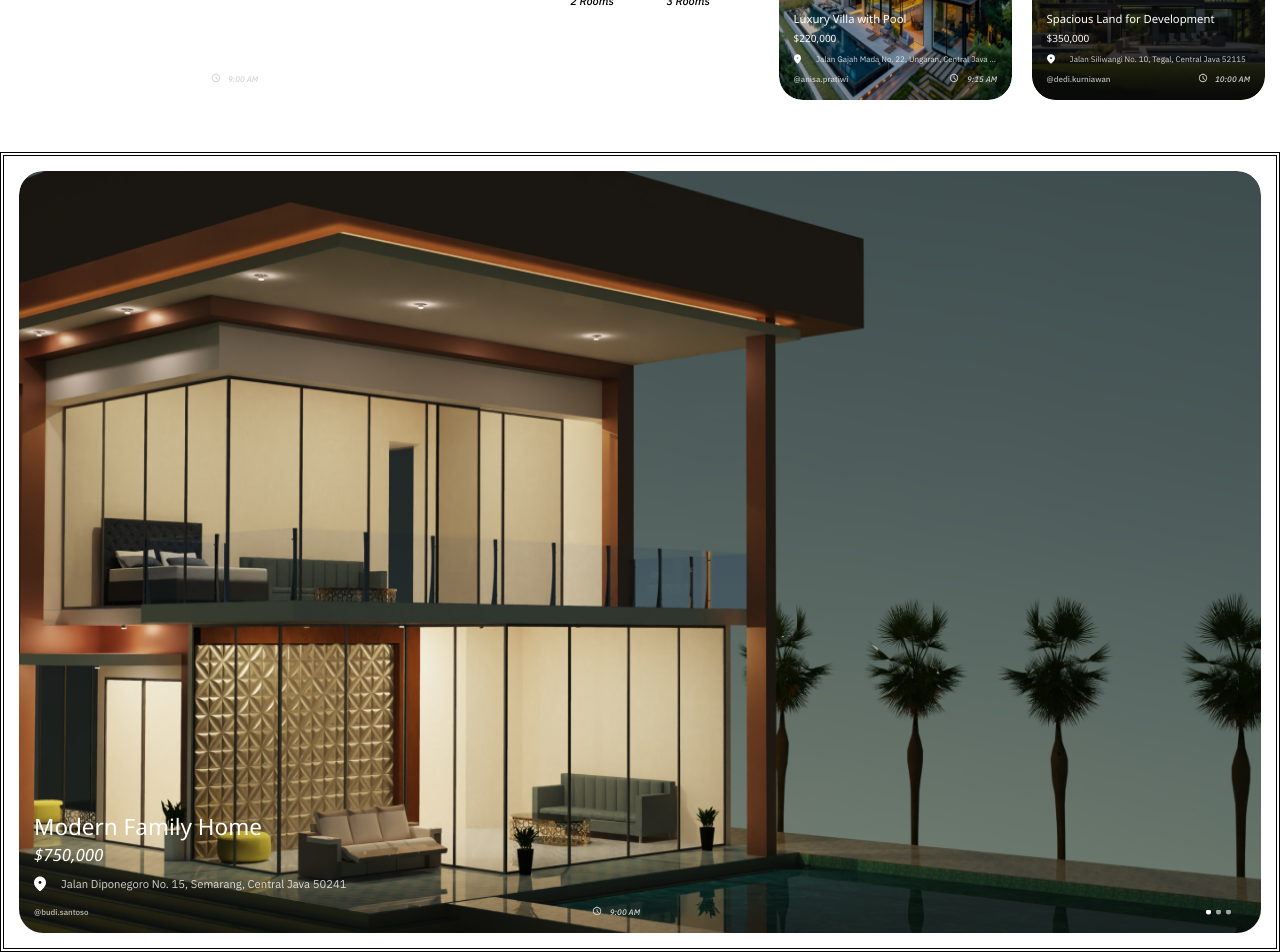
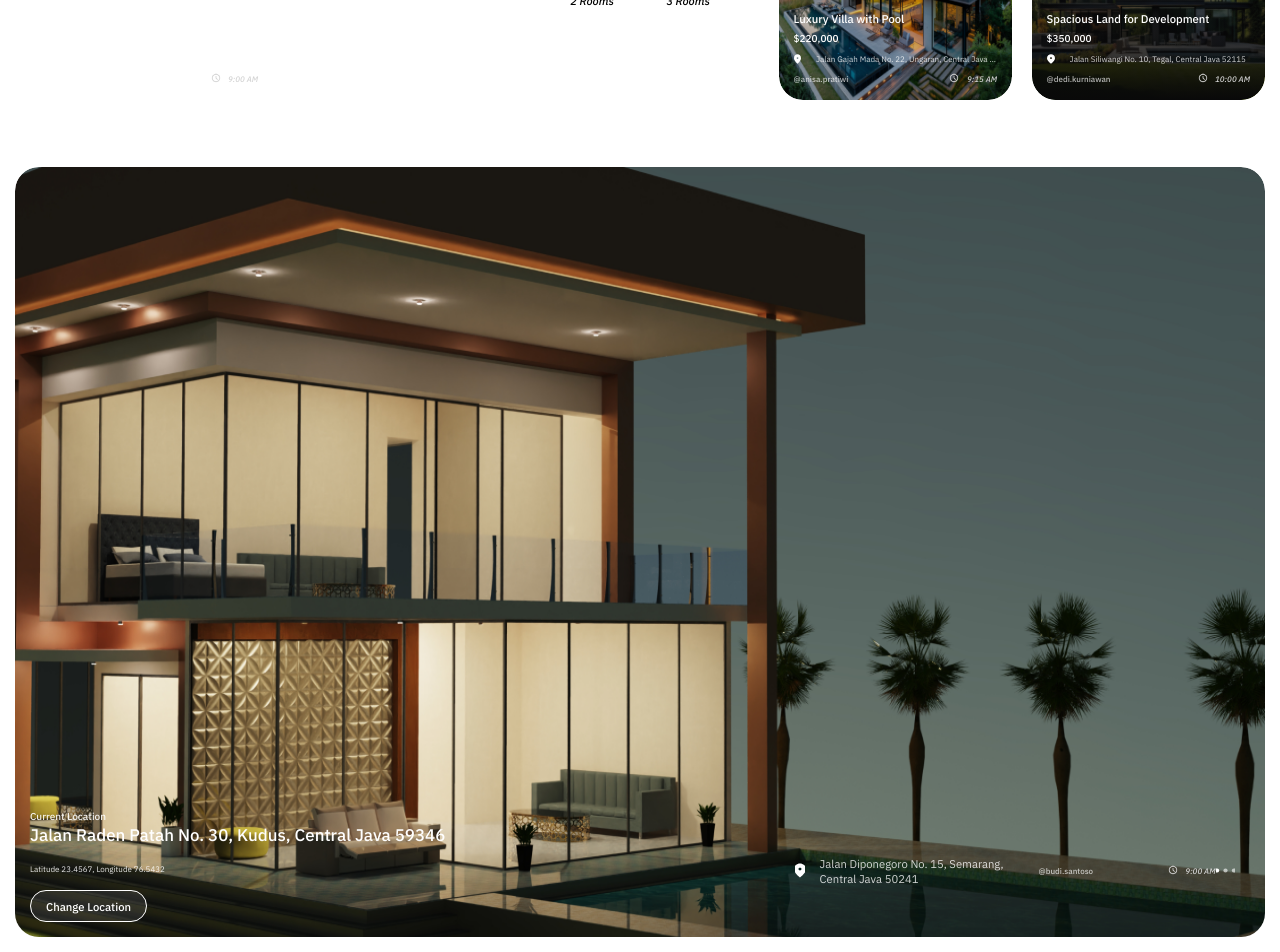
Before and after one commit to RereTooki/MS-Real-Estate-Landing, a React (Vite) app: page / in a window 1280 px wide. Shown: the part 1448-2400 px from the top of the page. Built offline with nearby package versions, Linux system fonts and the light colour scheme.

Commit message:
started explore section

```diff
--- a/src/components/Discover.tsx
+++ b/src/components/Discover.tsx
@@ -32,8 +32,10 @@ const Discover = () => {
           <div className="sborder-4 border-black w-[100%] text-white absolute bottom-4 left-0 px-4 hover:scale-[1.02] transition ease-in-out duration-500 delay-10 cursor-pointer">
             <div className="flex flex-col gap-2">
               <div className="flex flex-col">
-                <h5 className="font-medium text-2xl">Modern Family Home</h5>
-                <h6 className="italic font-medium text-lg">$750,000</h6>
+                <h5 className="font-medium text-2xl ibmFont">
+                  Modern Family Home
+                </h5>
+                <h6 className="italic font-medium text-lg ibmFont">$750,000</h6>
               </div>
               <div className="flex items-center gap-4 font-normal text-xs">
                 <div className="borsder-2 h-[15px] w-[12px] object-cover">
@@ -43,13 +45,13 @@ const Discover = () => {
                     alt="Location icon"
                   />
                 </div>
-                <p className="text-white/80">
+                <p className="text-white/80 ibmFont">
                   Jalan Diponegoro No. 15, Semarang, Central Java 50241
                 </p>
               </div>
               <div className="flex flex-row sborder-4 items-center justify-between mt-2">
                 <div className="sborder-2 flex justify-between w-1/2">
-                  <p className="font-medium text-[8px] text-white/70">
+                  <p className="font-medium text-[8px] text-white/70 ibmFont">
                     @budi.santoso
                   </p>
                   <div className="flex gap-2">
@@ -61,7 +63,7 @@ const Discover = () => {
                         alt="A clock"
                       />
                     </div>
-                    <p className="text-[#D3D3D3] italic font-medium text-[8px]">
+                    <p className="text-[#D3D3D3] italic font-medium text-[8px] ibmFont">
                       9:00 AM
                     </p>
                   </div>
@@ -95,8 +97,8 @@ const Discover = () => {
               <p>@budi.santoso</p>
             </div>
             <div className="text-[#010101] text-lg font-medium z-20 sborder-2 self-center ibmFont text-center flex flex-col gap-0s">
-              <p>Budi Santoso</p>
-              <p className="text-[8px] italic leading-snug">
+              <p className="ibmFont">Budi Santoso</p>
+              <p className="text-[8px] italic leading-snug ibmFont">
                 budisantoso24@email.com
               </p>
             </div>
@@ -131,8 +133,8 @@ const Discover = () => {
                 />
               </div>
               <div className="flex flex-col">
-                <p className="italic text-[8px]">Size</p>
-                <p className="italic text-xs">200 m²</p>
+                <p className="italic text-[8px] ibmFont">Size</p>
+                <p className="italic text-xs ibmFont">200 m²</p>
               </div>
             </div>
             <div className="flex border-black sborder-4 w-full justify-around">
@@ -141,10 +143,10 @@ const Discover = () => {
                   <img className="w-full h-full" src={bathtub} alt="bathtub" />
                 </div>
                 <div className="flex flex-col">
-                  <p className="italic text-[8px] font-medium text-center">
+                  <p className="italic text-[8px] font-medium text-center ibmFont">
                     Bathroom
                   </p>
-                  <p className="italic text-xs font-medium">2 Rooms</p>
+                  <p className="italic text-xs font-medium ibmFont">2 Rooms</p>
                 </div>
               </div>
               <div className="flex flex-col sborder-4 items-center gap-4 hover:scale-[1.04] transition ease-in-out duration-500 delay-10 cursor-pointer">
@@ -152,10 +154,10 @@ const Discover = () => {
                   <img className="w-full h-full" src={bedroom} alt="bathtub" />
                 </div>
                 <div className="flex flex-col">
-                  <p className="italic text-[8px] font-medium text-center">
+                  <p className="italic text-[8px] font-medium text-center ibmFont">
                     Bedroom
                   </p>
-                  <p className="italic text-xs font-medium">3 Rooms</p>
+                  <p className="italic text-xs font-medium ibmFont">3 Rooms</p>
                 </div>
               </div>
             </div>
@@ -170,7 +172,7 @@ const Discover = () => {
             <h3 className="ibmFont text-4xl font-medium leading-[47px] pb-4">
               Discover Your Next Chapter in the Perfect Home
             </h3>
-            <p className="font-normal text-xs ibmFont tracking-wider text-justify leading-[18px]">
+            <p className="font-normal text-xs ibmFont tracking-wider text-justify leading-[18px] ibmFont">
               Finding the right home is more than just a transaction; it’s the
               start of a new chapter in your life. Whether you’re upgrading,
               downsizing, or finding your very first place, our curated
@@ -191,10 +193,12 @@ const Discover = () => {
               <div className="sborder-4 border-black w-[100%] text-white absolute bottom-4 left-0 px-4 hover:scale-[1.02] transition ease-in-out duration-500 delay-10 cursor-pointer">
                 <div className="flex flex-col gap-2">
                   <div className="flex flex-col">
-                    <h5 className="font-medium text-xs leading-loose">
+                    <h5 className="font-medium text-xs leading-loose ibmFont">
                       Luxury Villa with Pool
                     </h5>
-                    <h6 className="font-medium text-[10px]">$220,000</h6>
+                    <h6 className="font-medium text-[10px] ibmFont">
+                      $220,000
+                    </h6>
                   </div>
                   <div className="flex items-center gap-4 font-normal text-[8px]">
                     <div className="borsder-2 h-[10px] w-[8px] object-cover">
@@ -204,12 +208,12 @@ const Discover = () => {
                         alt="Location icon"
                       />
                     </div>
-                    <p className="truncate ... text-white/80">
+                    <p className="truncate ... text-white/80 ibmFont">
                       Jalan Gajah Mada No. 22, Ungaran, Central Java 50512
                     </p>
                   </div>
                   <div className="flex flex-row sborder-4 items-center justify-between">
-                    <p className="font-medium text-[8px] text-white/70">
+                    <p className="font-medium text-[8px] text-white/70 ibmFont">
                       @anisa.pratiwi
                     </p>
 
@@ -222,7 +226,7 @@ const Discover = () => {
                           alt="A clock"
                         />
                       </div>
-                      <p className="text-[#D3D3D3] italic font-medium text-[8px]">
+                      <p className="text-[#D3D3D3] italic font-medium text-[8px] ibmFont">
                         9:15 AM
                       </p>
                     </div>
@@ -243,10 +247,12 @@ const Discover = () => {
               <div className="sborder-4 border-black w-[100%] text-white absolute bottom-4 left-0 px-4 hover:scale-[1.02] transition ease-in-out duration-500 delay-10 cursor-pointer">
                 <div className="flex flex-col gap-2">
                   <div className="flex flex-col">
-                    <h5 className="font-medium text-xs leading-loose">
+                    <h5 className="font-medium text-xs leading-loose ibmFont">
                       Spacious Land for Development
                     </h5>
-                    <h6 className="font-medium text-[10px]">$350,000</h6>
+                    <h6 className="font-medium text-[10px] ibmFont">
+                      $350,000
+                    </h6>
                   </div>
                   <div className="flex items-center gap-4 font-normal text-[8px]">
                     <div className="borsder-2 h-[10px] w-[8px] object-cover">
@@ -256,12 +262,12 @@ const Discover = () => {
                         alt="Location icon"
                       />
                     </div>
-                    <p className="truncate ... text-white/80">
+                    <p className="truncate ... text-white/80 ibmFont">
                       Jalan Siliwangi No. 10, Tegal, Central Java 52115
                     </p>
                   </div>
                   <div className="flex flex-row sborder-4 items-center justify-between">
-                    <p className="font-medium text-[8px] text-white/70">
+                    <p className="font-medium text-[8px] text-white/70 ibmFont">
                       @dedi.kurniawan
                     </p>
 
@@ -274,7 +280,7 @@ const Discover = () => {
                           alt="A clock"
                         />
                       </div>
-                      <p className="text-[#D3D3D3] italic font-medium text-[8px]">
+                      <p className="text-[#D3D3D3] italic font-medium text-[8px] ibmFont">
                         10:00 AM
                       </p>
                     </div>
--- a/src/components/Explore.tsx
+++ b/src/components/Explore.tsx
@@ -7,10 +7,10 @@ import clock from "../assets/icons/clock.svg";
 const Explore = () => {
   return (
     <>
-      <div className="h-[100vh] border-4 border-double border-black p-4">
+      <div className="h-[100vh] sborder-4 border-double border-black p-4 ibmFont">
         <div
           className="wborder-4 w-full h-full rounded-[24px] ibmFont relative overflow-hidden"
-          data-aoss="fade-right"
+          data-aos="fade-up"
           data-aos-duration="1700"
         >
           <div className="hover:scale-[1.04] transition ease-in-out duration-500 delay-10 cursor-pointer h-[100vh]">
@@ -20,12 +20,25 @@ const Explore = () => {
               alt="background-img"
             />
           </div>
-          <div className="sborder-4 border-black w-[100%] text-white absolute bottom-4 left-0 px-4 hover:scale-[1.02] transition ease-in-out duration-500 delay-10 cursor-pointer">
-            <div className="flex flex-col gap-2">
+          <div className="sborder-4 border-black w-[100%] text-white absolute bottom-4 left-0 px-4 hover:scale-[1.02] transition ease-in-out duration-500 delay-10 cursor-pointer flex flex-row gap-2 justify-between items-center ">
+            <div className="sborder-4 border-double flex flex-col gap-[15px]">
               <div className="flex flex-col">
-                <h5 className="font-medium text-2xl">Modern Family Home</h5>
-                <h6 className="italic font-medium text-lg">$750,000</h6>
+                <h5 className="font-medium text-[10px] leading-none text-white/90 ibmFont">
+                  Current Location
+                </h5>
+                <h4 className="font-medium text-lg ibmFont">
+                  Jalan Raden Patah No. 30, Kudus, Central Java 59346
+                </h4>
               </div>
+              <h5 className="font-normal text-[8px] text-white/90 ibmFont">
+                Latitude 23.4567, Longitude 76.5432
+              </h5>
+              <p className="ibmFont text-xs font-medium py-2 px-4 border-white border-[0.5px] hover:scale-[1.02] transition ease-in-out duration-500 delay-10 w-fit rounded-full backdrop-opacity-10 hover:backdrop-opacity-95 hover:bg-white/10 backdrop-invert hover:text-black">
+                Change Location
+              </p>
+            </div>
+
+            <div className="flex flex-row sborder-4 items-center justify-between mt-2">
               <div className="flex items-center gap-4 font-normal text-xs">
                 <div className="borsder-2 h-[15px] w-[12px] object-cover">
                   <img
@@ -38,7 +51,6 @@ const Explore = () => {
                   Jalan Diponegoro No. 15, Semarang, Central Java 50241
                 </p>
               </div>
-              <div className="flex flex-row sborder-4 items-center justify-between mt-2">
               <div className="sborder-2 flex justify-between w-1/2">
                 <p className="font-medium text-[8px] text-white/70">
                   @budi.santoso
@@ -68,7 +80,6 @@ const Explore = () => {
           </div>
         </div>
       </div>
-      </div>
     </>
   );
 };
--- a/src/components/Landing.tsx
+++ b/src/components/Landing.tsx
@@ -173,7 +173,9 @@ const Landing = () => {
             data-aos="zoom-in"
             data-aos-duration="1700"
           >
-            Get Started
+            <p className="transition ease-in-out duration-500 delay-10">
+              Get Started
+            </p>
           </div>
         </div>
       </div>
```
Lines whose indentation alone changed are shown as unchanged.
